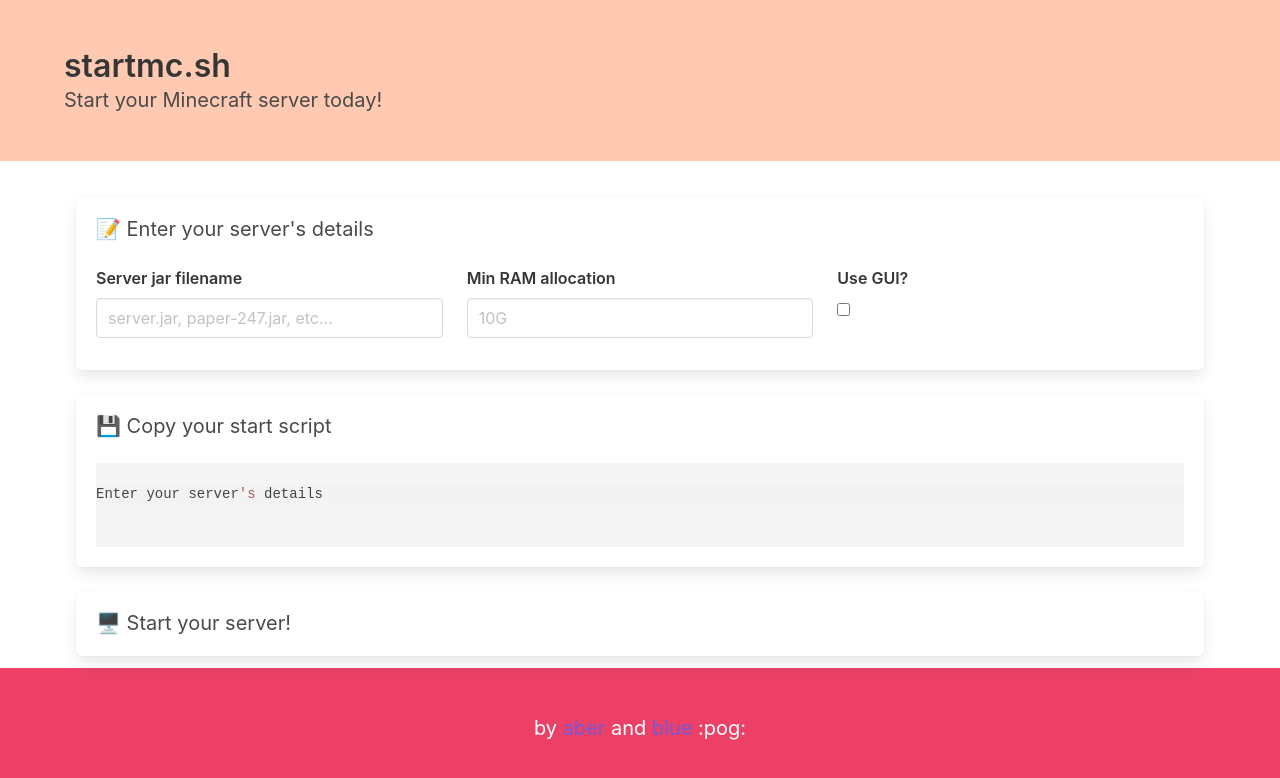
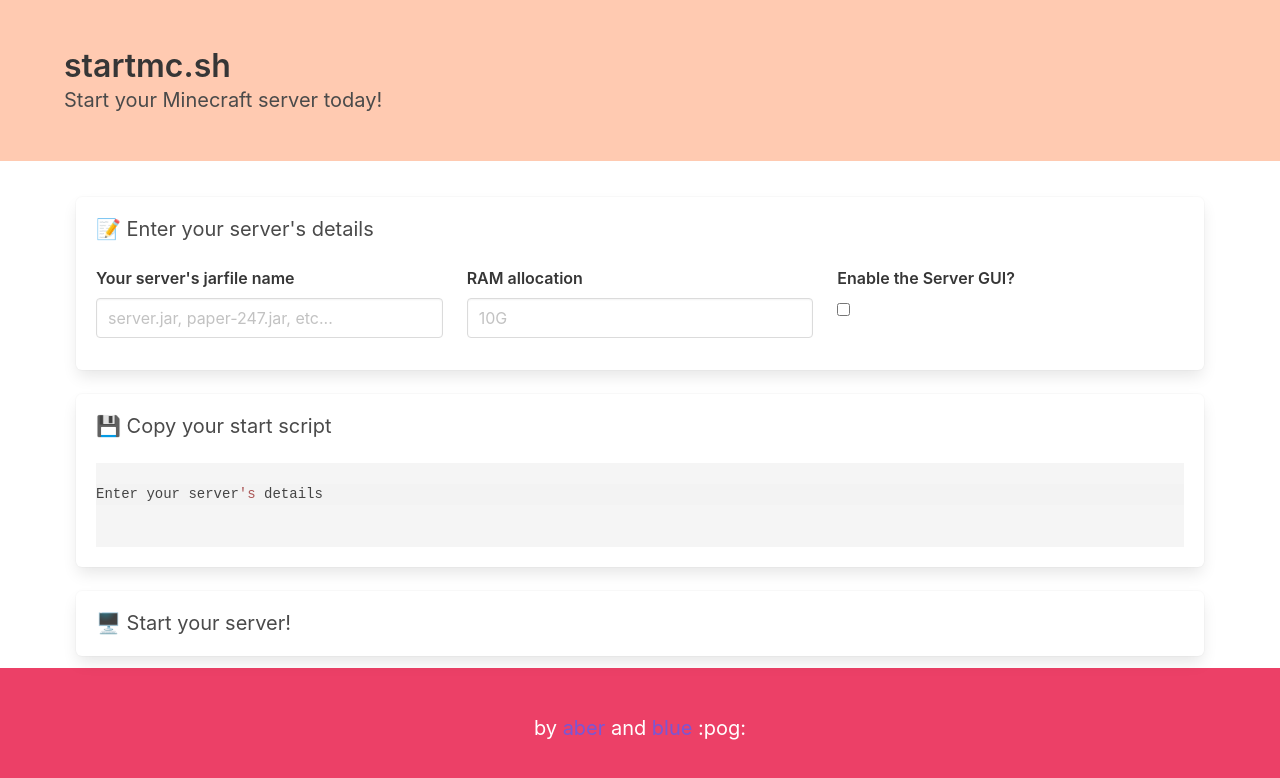
Before and after one commit to startmc/startmc.sh, a Vue app: page / in a window 1280 px wide. Shown: the top 778 px of the page. Built offline with nearby package versions, Linux system fonts and the light colour scheme.

Commit message:
Improve words

```diff
--- a/src/components/pages/PageMain.vue
+++ b/src/components/pages/PageMain.vue
@@ -6,19 +6,19 @@
         <h1 class="subtitle">📝 Enter your server's details</h1>
         <div class="columns">
           <div class="field column">
-            <label class="label" for="jarFileName">Server jar filename</label>
+            <label class="label" for="jarFileName">Your server's jarfile name</label>
             <div class="control">
               <input class="input" type="text" placeholder="server.jar, paper-247.jar, etc..." id="jarFileName">
             </div>
           </div>
           <div class="field column">
-            <label class="label" for="ram">Min RAM allocation</label>
+            <label class="label" for="ram">RAM allocation</label>
             <div class="control">
               <input class="input" type="text" placeholder="10G" id="ram">
             </div>
           </div>
           <div class="field column">
-            <label class="label" for="gui">Use GUI?</label>
+            <label class="label" for="gui">Enable the Server GUI?</label>
             <div class="control">
               <input class="checkbox" type="checkbox" id="gui">
             </div>
```
